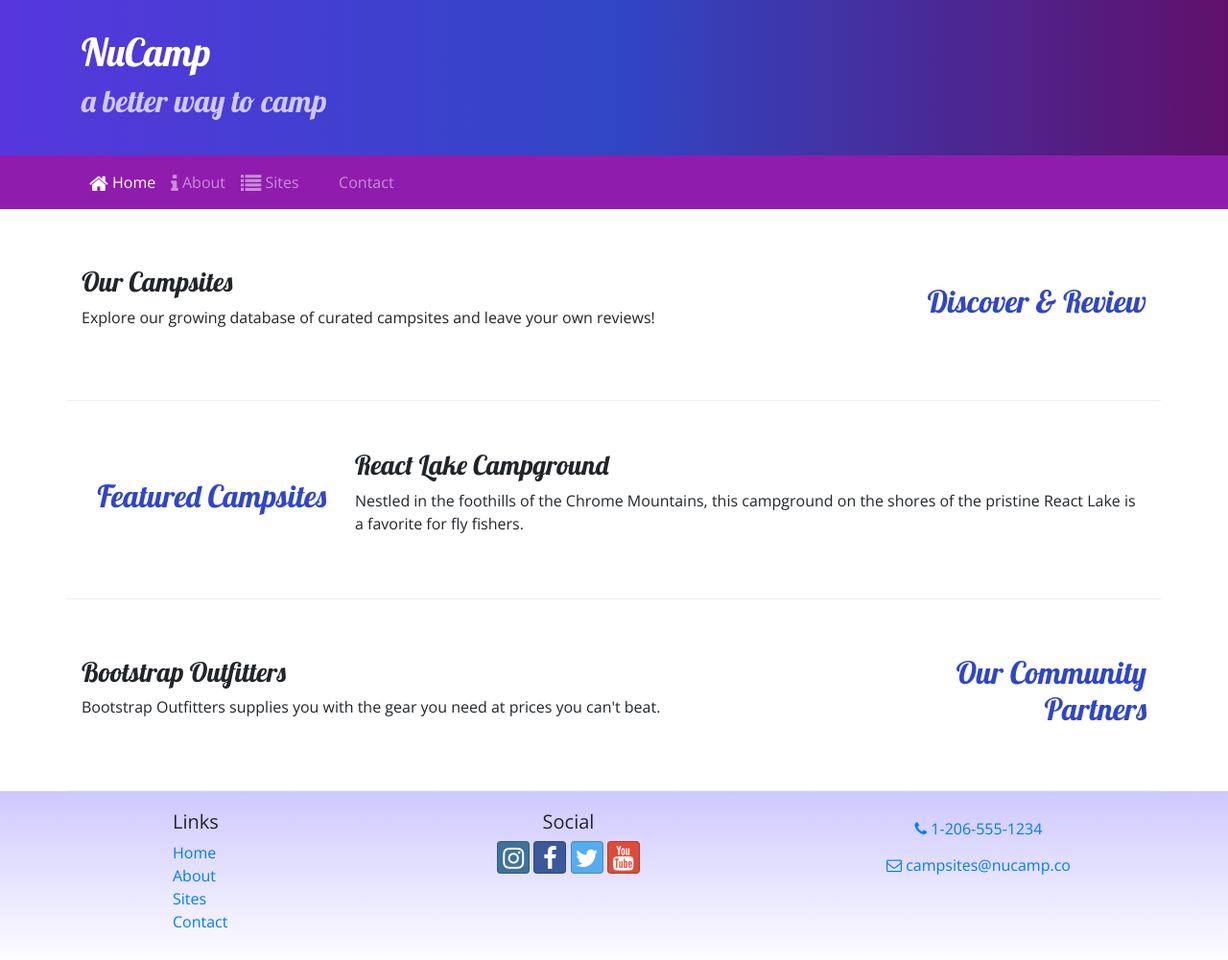
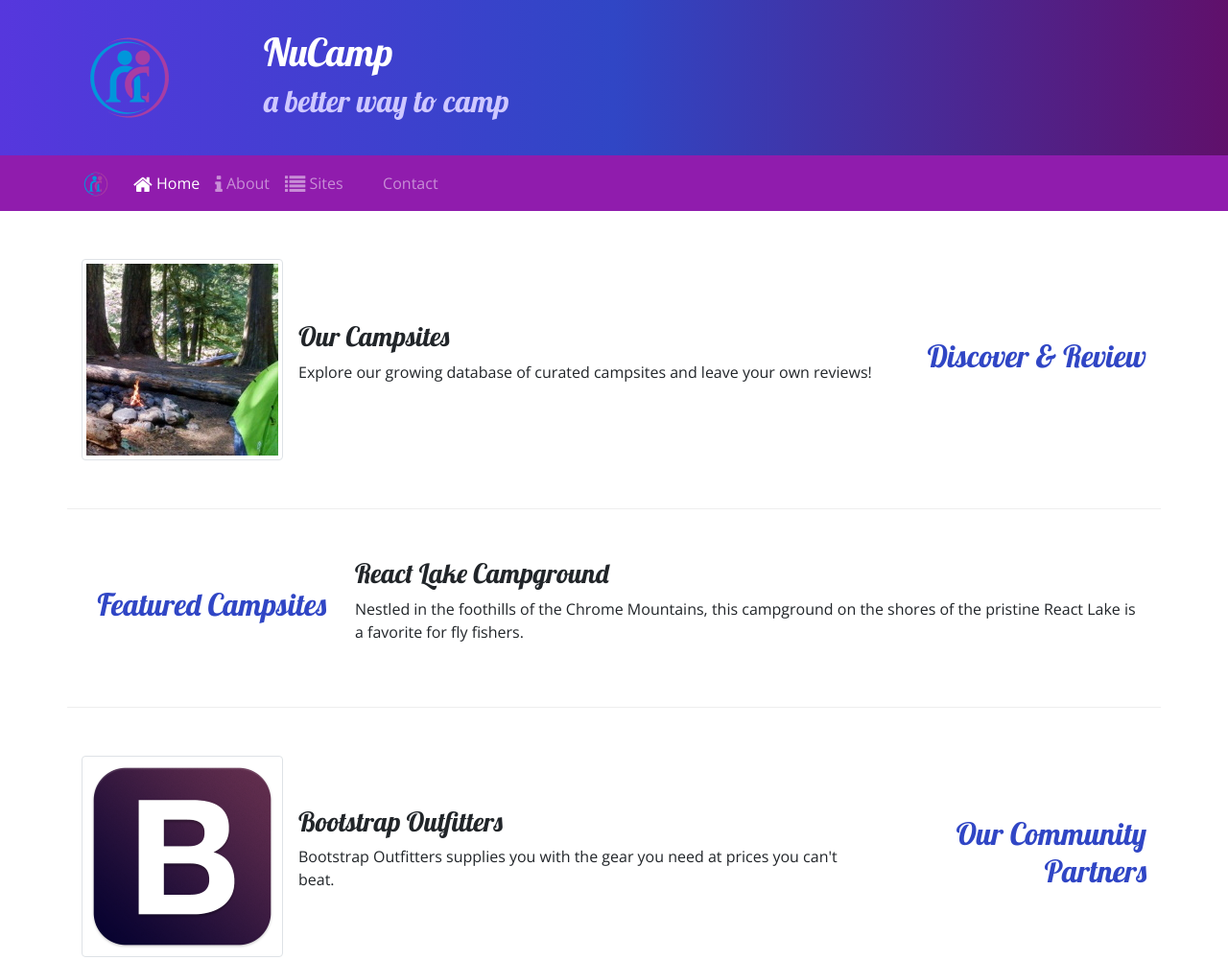
Before and after one commit to karthvp/nucampsite, a website: page index.html in a window 1280 px wide. Shown: the top 1001 px of the page at 96% size. Drawn offline with nearby package versions, Linux system fonts and the light colour scheme.

Commit message:
Images and Media

```diff
--- a/index.html
+++ b/index.html
@@ -25,6 +25,9 @@
     <header class="jumbotron jumbotron-fluid">
         <div class="container">
             <div class="row">
+                <div class="col-4 col-sm-3 col-md-2 align-self-center">
+                    <a href="index.html"><img src="img/logo.png" class="img-fluid" /></a>
+                </div>
                 <div class="col">
                     <h1>NuCamp</h1>
                     <h2>a better way to camp</h2>
@@ -35,7 +38,8 @@
 
     <nav class="navbar navbar-expand-sm navbar-dark sticky-top">
         <div class="container">
-            <button class="navbar-toggler ml-auto"
+            <a class="navbar-brand" href="#"><img src="img/logo.png" height="30" width="30"/></a>
+            <button class="navbar-toggler"
             type="button"
             data-toggle="collapse"
             data-target="#nucampNavbar">
@@ -59,8 +63,13 @@
                 <h2 class="text-sm-right">Discover & Review</h2>
             </div>
             <div class="col">
-                <h3>Our Campsites</h3>
-                <p class="d-none d-sm-block">Explore our growing database of curated campsites and leave your own reviews!</p>
+                <div class="media">
+                    <img class="d-flex mr-3 img-thumbnail" src="img/breadcrumb-trail-thumb.jpg" alt="Breadcrumb Trail thumbnail" />
+                    <div class="media-body align-self-center">
+                        <h3>Our Campsites</h3>
+                        <p class="d-none d-sm-block">Explore our growing database of curated campsites and leave your own reviews!</p>
+                    </div>
+                </div>
             </div>
         </div>
 
@@ -79,8 +88,13 @@
                 <h2 class="text-sm-right">Our Community Partners</h2>
             </div>
             <div class="col">
-                <h3>Bootstrap Outfitters</h3>
-        		<p class="d-none d-sm-block">Bootstrap Outfitters supplies you with the gear you need at prices you can't beat.</p>
+                <div class="media">
+                    <img class="d-flex mr-3 img-thumbnail" src="img/bootstrap-thumb.png" alt="Bootstrap Outfitters"/>
+                    <div class="media-body align-self-center">
+                        <h3>Bootstrap Outfitters</h3>
+                        <p class="d-none d-sm-block">Bootstrap Outfitters supplies you with the gear you need at prices you can't beat.</p>
+                    </div>
+                </div>
             </div>
         </div>
     </div>
```
Also changed, not shown: aboutus.html (+5 -1 lines), contactus.html (+5 -1 lines), img/bootstrap-thumb.png (added), img/breadcrumb-trail-thumb.jpg (added), img/breadcrumb-trail.jpg (added), img/chrome-river-thumb.jpg (added), img/chrome-river.jpg (added), img/logo.png (added), img/react-lake-thumb.jpg (added), img/react-lake.jpg (added), 1 other file.
